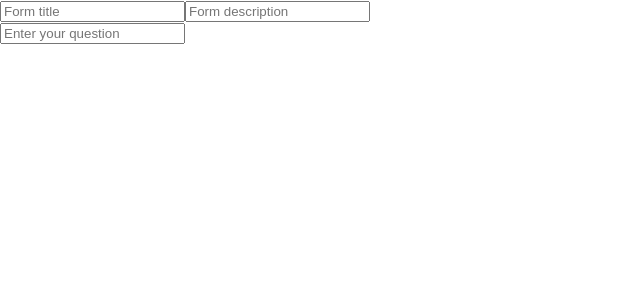
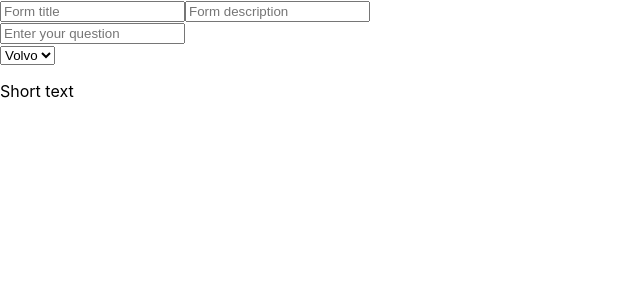
Before and after one commit to sheetal1403/form_demo, a React (Create React App) app: page / in a window 1280 px wide. Shown: the top 300 px of the page, without its empty margins (0-640 px from the left). Built offline with nearby package versions, Linux system fonts and the light colour scheme.

Commit message:
Change answer input based on selected type

```diff
--- a/src/Form/Form.js
+++ b/src/Form/Form.js
@@ -1,4 +1,5 @@
 import React, { Component } from 'react';
+import FormAnswers from '../FormAnswers/FormAnswers';
 import FormHeader from '../FormHeader/FormHeader';
 import FormQuestion from '../FormQuestion/FormQuestion';
 
@@ -11,6 +12,7 @@ class Form extends Component{
             <div>
                 <FormHeader/>
                 <FormQuestion/>
+                <FormAnswers/>
             </div>
 
         )
--- /dev/null
+++ b/src/FormAnswers/FormAnswers.js
@@ -0,0 +1,33 @@
+import React, { useState } from 'react'
+
+function FormAnswers() {
+
+    const [answerType, setanswerType] = useState('Short text')
+
+    const changeHandler = (e) => {
+        console.log(e.target.value);
+        setanswerType(e.target.value)
+    }
+
+    let answerInput = 'Short text';
+    if(answerType === 'Multiple choice'){
+        answerInput = 'Multiple choice'
+    }else if(answerType === 'Checkboxes'){
+        answerInput = 'Checkbox'
+    }
+
+    return (
+        <div>
+            <select onChange={(e) => changeHandler(e)}>
+                <option value="Short text">Volvo</option>
+                <option value="Multiple choice">Saab</option>
+                <option value="Checkboxes">Fiat</option>
+            </select>
+
+            <p>{ answerInput}</p>
+
+        </div>
+    )
+}
+
+export default FormAnswers
```
